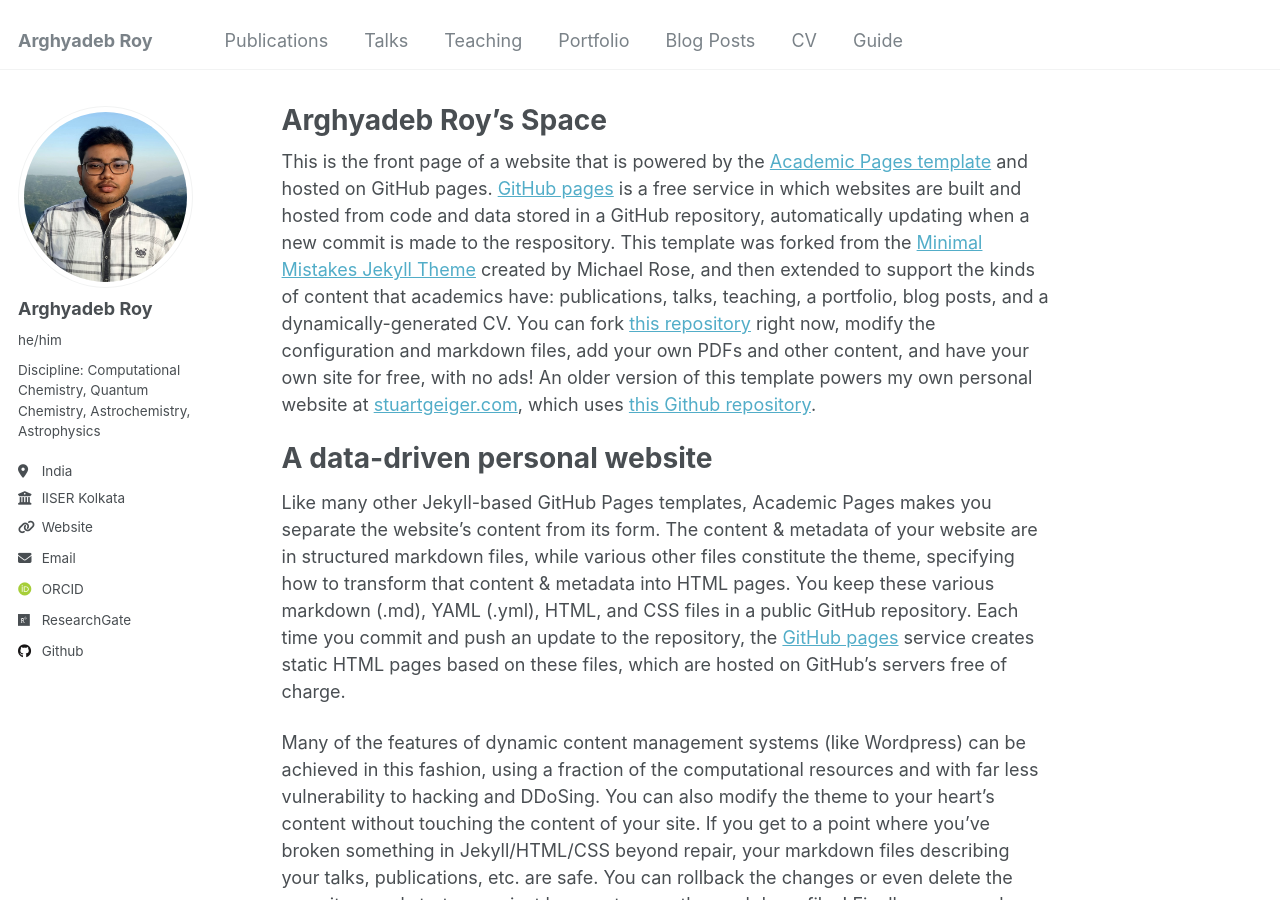
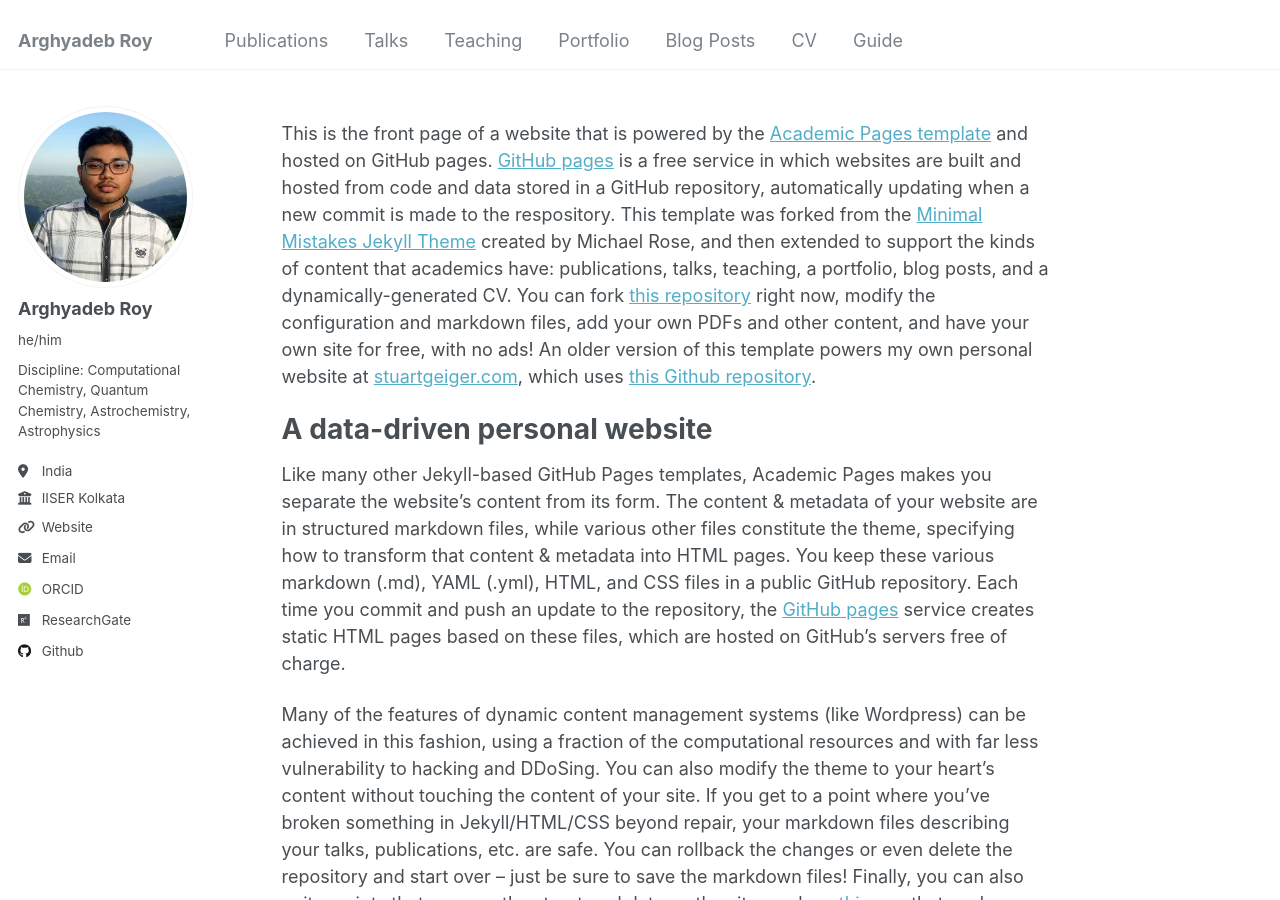
Before and after one commit to arghyadebroy/arghyadebroy.github.io, a Jekyll site: the page built from _pages/about.md, in a window 1280 px wide and 900 px high. Built offline with Jekyll 4.4.1, drawn with Linux system fonts in a browser that asks for light colours; some web fonts are replaced.

Commit message:
Update about.md

```diff
--- a/_pages/about.md
+++ b/_pages/about.md
@@ -1,6 +1,6 @@
 ---
 permalink: /
-title: "Arghyadeb Roy's Space"
+title: ""
 author_profile: true
 redirect_from:
   - /about/
```
